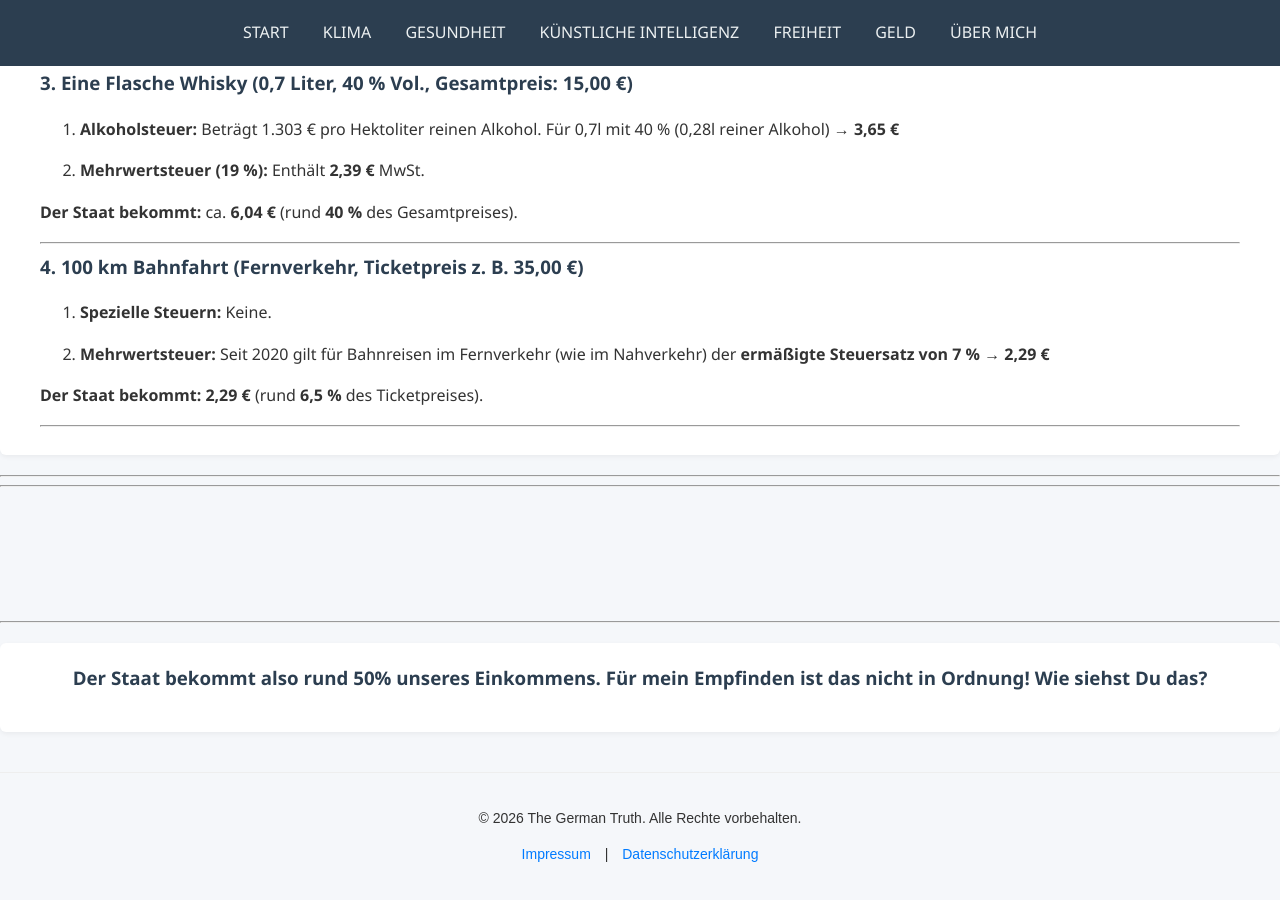
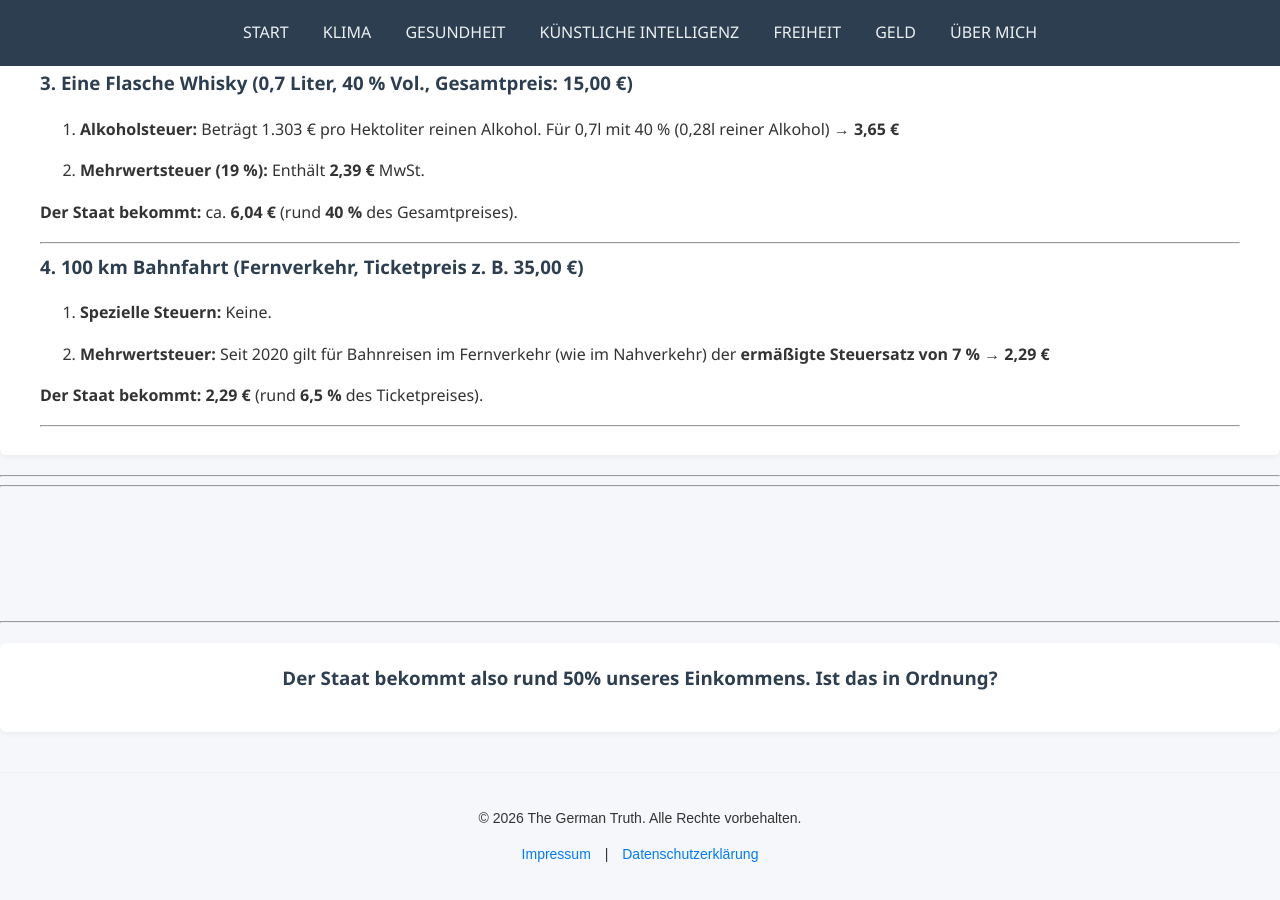
Before and after one commit to TheGermanTruth/TheGermanTruth, a Jekyll site: the page built from geld.md, in a window 1280 px wide and 900 px high, scrolled down 7059 px. Built offline with Jekyll 4.4.1, drawn with Linux system fonts in a browser that asks for light colours.

Commit message:
Update geld.md

```diff
--- a/geld.md
+++ b/geld.md
@@ -204,6 +204,6 @@ Bei fast allen Einkäufen greift der Staat **doppelt** zu: Über eine **spezifis
 
 <div class="section one-column" align="center" markdown="1">
 
-### Der Staat bekommt also rund 50% unseres Einkommens. Für mein Empfinden ist das nicht in Ordnung! Wie siehst Du das?
+### Der Staat bekommt also rund 50% unseres Einkommens. Ist das in Ordnung?
 
 </div>
```
